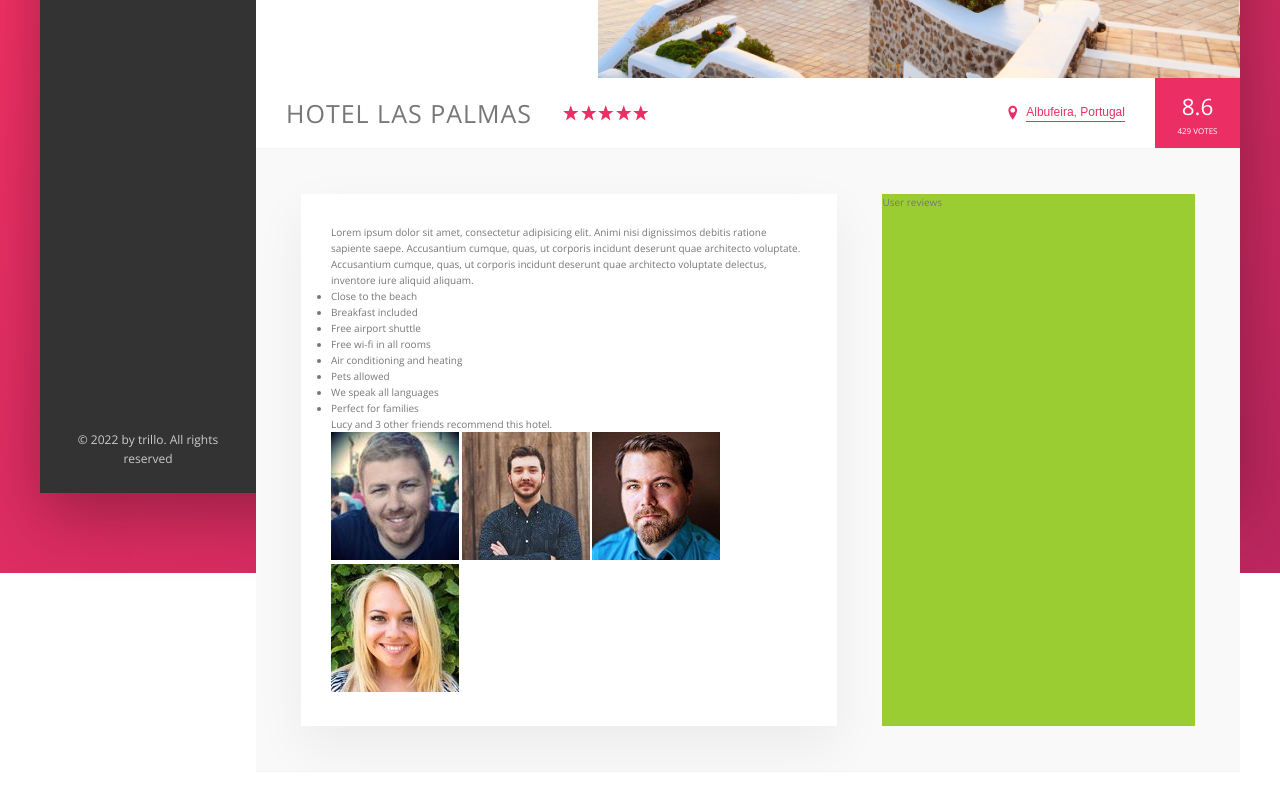
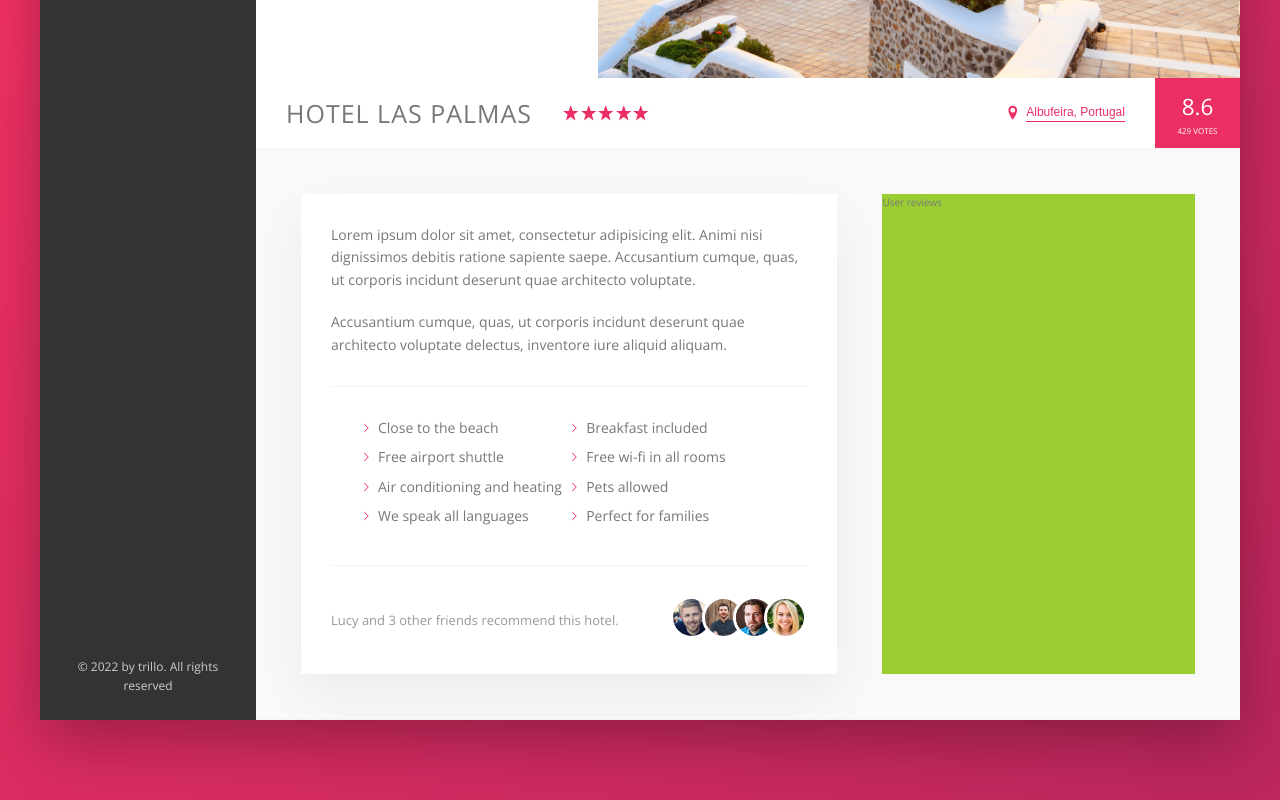
Before and after one commit to erhanertem/Website-Trillo, a website: page index.html in a window 1280 px wide. Shown: the part 457-1257 px from the top of the page. Before the commit the page ends 1229 px from the top, so only its background shows below. Drawn offline with nearby package versions, Linux system fonts and the light colour scheme.

Commit message:
Add CSS for the left wing content

```diff
--- a/index.html
+++ b/index.html
@@ -131,7 +131,7 @@
 							/>
 						</figure>
 					</div>
-					<!-- DESCRIPTION BLOCK -->
+					<!-- DESCRIPTION TITLE BLOCK -->
 					<div class="overview">
 						<h1 class="overview__heading">Hotel Las Palmas</h1>
 						<div class="overview__stars">
@@ -163,6 +163,8 @@
 						</div>
 					</div>
 					<!--  -->
+					<!-- DESCRIPTION BLOCK -->
+					<!-- DESCRIPTION LEFT WING -->
 					<div class="detail">
 						<div class="detail__description">
 							<p class="paragraph">
@@ -186,7 +188,7 @@
 								<li class="list__item">Perfect for families</li>
 							</ul>
 							<div class="recommend">
-								<p class="recommend_count">
+								<p class="recommend__count">
 									Lucy and 3 other friends recommend this hotel.
 								</p>
 								<div class="recommend__friends">
@@ -215,6 +217,7 @@
 						</div>
 						<div class="detail__user-reviews">User reviews</div>
 					</div>
+					<!--  -->
 				</main>
 			</div>
 		</div>
--- a/sass/_components.scss
+++ b/sass/_components.scss
@@ -327,3 +327,72 @@
 		box-shadow: none;
 	}
 }
+
+// DESCRIPTION SECTION 2ND BLOCK LEFT WING paragraph
+.paragraph:not(:last-of-type) {
+	margin-bottom: 2rem; // paragraph is assigned to p. except the last <p> child in a  multi <p> setup ...
+}
+
+// DESCRIPTION SECTION 2ND BLOCK LEFT WING list
+.list {
+	list-style: none;
+	margin: 3rem 0;
+	padding: 3rem;
+	border-top: var(--borderline);
+	border-bottom: var(--borderline);
+
+	display: flex;
+	flex-wrap: wrap;
+
+	&__item {
+		width: 50%;
+		margin-bottom: 0.7rem;
+
+		// IMPORTANT: either include via HTML which clutters the code ot include directly in CSS here.
+		&::before {
+			content: ""; //always include @ before/after pseudo elements
+			display: inline-block; //turn inline element into a block element
+
+			height: 1rem;
+			width: 1rem;
+			margin-right: 0.7rem;
+
+			// //for older browsers icon loading
+			// background-image: url(../img/chevron-thin-right.svg);
+			// background-size: cover;
+
+			// //newer browsers icon loading
+			background-color: var(--color-primary);
+			-webkit-mask-image: url(../img/chevron-thin-right.svg);
+			mask-image: url(../img/chevron-thin-right.svg);
+			-webkit-mask-size: cover;
+			mask-size: cover; //allows for lower heights
+		}
+	}
+}
+
+// DESCRIPTION SECTION 2ND BLOCK LEFT WING recommend
+.recommend {
+	font-size: 1.3rem;
+	color: var(--color-grey-dark-3);
+
+	display: flex;
+	align-items: center;
+	// justify-content: space-between;
+	// // either this or __count margin-right: auto trick!
+
+	&__count {
+		margin-right: auto;
+	}
+
+	&__photo {
+		height: 4.3rem;
+		width: 4.3rem;
+		border-radius: 50%;
+		border: 0.3rem solid var(--color-white);
+
+		&:not(:last-child) {
+			margin-right: -1.5rem;
+		}
+	}
+}
--- a/sass/_layout.scss
+++ b/sass/_layout.scss
@@ -39,8 +39,8 @@
 	// grow as much as whats left to grow up to
 	flex: 1;
 
-	// temp stuff
-	height: 80rem;
+	// // temp stuff
+	// height: 80rem;
 }
 
 .detail {
@@ -51,6 +51,7 @@
 	border-bottom: var(--borderline);
 
 	&__description {
+		font-size: 1.4rem;
 		background-color: var(--color-white);
 		box-shadow: var(--shadow-light);
 		padding: 3rem;
```
Also changed, not shown: sass/main.css, 1 other file.
